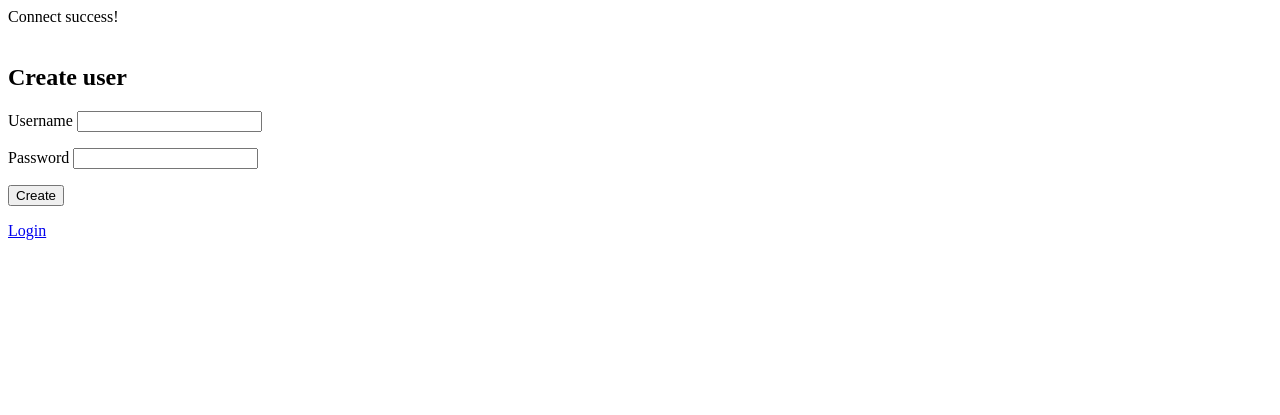
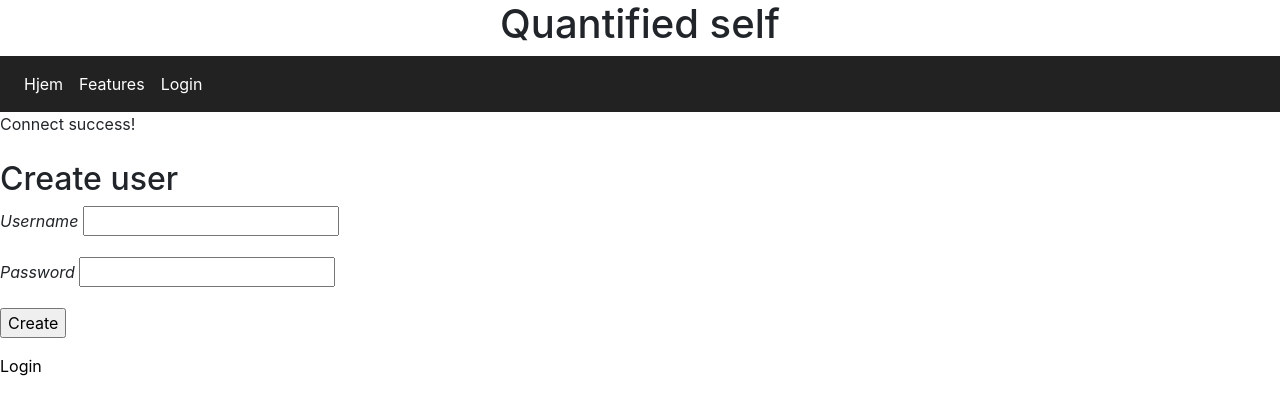
Before and after one commit to CabezeeHD/eksamen, a PHP site: page /Createuser.php in a window 1280 px wide. Shown: the top 415 px of the page. Run offline with PHP 8.4, Linux system fonts and the light colour scheme.

Commit message:
Added style

```diff
--- a/Createuser.php
+++ b/Createuser.php
@@ -1,11 +1,44 @@
 <!DOCTYPE html>
+<html>
+<head>
+    <meta charset="utf-8">
+    <meta http-equiv="X-UA-Compatible" content="IE=edge">
+
+    <title>Quantified self</title>
+
+    <meta name="viewport" content="width=device-width, initial-scale=1, shrink-to-fit=no">
+
+
+
+    <link rel="stylesheet" href="https://maxcdn.bootstrapcdn.com/bootstrap/4.0.0/css/bootstrap.min.css" integrity="sha384-Gn5384xqQ1aoWXA+058RXPxPg6fy4IWvTNh0E263XmFcJlSAwiGgFAW/dAiS6JXm" crossorigin="anonymous">
+    <link rel="stylesheet" type="text/css" href="main.css">
+</head>
+  <div class="container-fluid">
+    <header>
+      <h1>Quantified self</h1>
+    </header>
+  </div>
+<body>
+<!-- Navigation -->
+
+  <nav class="navbar navbar-expand-lg">
+      <button class="navbar-toggler" type="button" data-toggle="collapse" data-target="#navbarNavAltMarkup" aria-controls="navbarNavAltMarkup" aria-expanded="false" aria-label="Toggle navigation">
+        <span class="navbar-toggler-icon"></span>
+      </button>
+      <div class="collapse navbar-collapse" id="navbarNavAltMarkup">
+        <div class="navbar-nav">
+          <a id="navbar" class="nav-item nav-link active" href="test.html">Hjem <span class="sr-only">(current)</span></a>
+          <a id="navbar" class="nav-item nav-link" href="Side her">Features</a>
+          <a id="navbar" class="nav-item nav-link" href="Index1.php">Login</a>
+        </div>
+      </div>
+    </nav>
 <?php
 include 'connect.php';
 
  if (isset($_POST['submit'])) {
     $Username = $_POST['Username'];
     $Password = $_POST['Password'];
-    echo($Username);
 
     $mysqli->query("INSERT INTO $table1_db (Username, Password) VALUES ('$Username', '$Password')");
     echo($mysqli->error);
@@ -19,3 +52,8 @@ echo '<form method="post">
   </form> <a href="Index1.php">Login</a>';
 exit;
 ?>
+    <script src="https://code.jquery.com/jquery-3.2.1.slim.min.js" integrity="sha384-KJ3o2DKtIkvYIK3UENzmM7KCkRr/rE9/Qpg6aAZGJwFDMVNA/GpGFF93hXpG5KkN" crossorigin="anonymous"></script>
+    <script src="https://cdnjs.cloudflare.com/ajax/libs/popper.js/1.12.9/umd/popper.min.js" integrity="sha384-ApNbgh9B+Y1QKtv3Rn7W3mgPxhU9K/ScQsAP7hUibX39j7fakFPskvXusvfa0b4Q" crossorigin="anonymous"></script>
+    <script src="https://maxcdn.bootstrapcdn.com/bootstrap/4.0.0/js/bootstrap.min.js" integrity="sha384-JZR6Spejh4U02d8jOt6vLEHfe/JQGiRRSQQxSfFWpi1MquVdAyjUar5+76PVCmYl" crossorigin="anonymous"></script>
+</body>
+</html>
--- a/test.html
+++ b/test.html
@@ -29,7 +29,7 @@
         <div class="navbar-nav">
           <a id="navbar" class="nav-item nav-link active" href="#">Hjem <span class="sr-only">(current)</span></a>
           <a id="navbar" class="nav-item nav-link" href="Side her">Features</a>
-          <a id="navbar" class="nav-item nav-link" href="index1.php">Login</a>
+          <a id="navbar" class="nav-item nav-link" href="Index1.php">Login</a>
         </div>
       </div>
     </nav>
--- a/userinformation.php
+++ b/userinformation.php
@@ -1,7 +1,8 @@
 <?php
-$host_db = "localhost";
-$user_db = "root";
-$password_db = "root";
-$database_db = "Loginsystem_db";
-$table1_db = "Login";
+$host_db = 'localhost';
+$user_db = 'root';
+$password_db = 'root';
+$database_db = 'Loginsystem_db';
+$table1_db = 'Login';
+$port = 3306;
 ?>
```
Also changed, not shown: Index1.php (+40 -0 lines).
